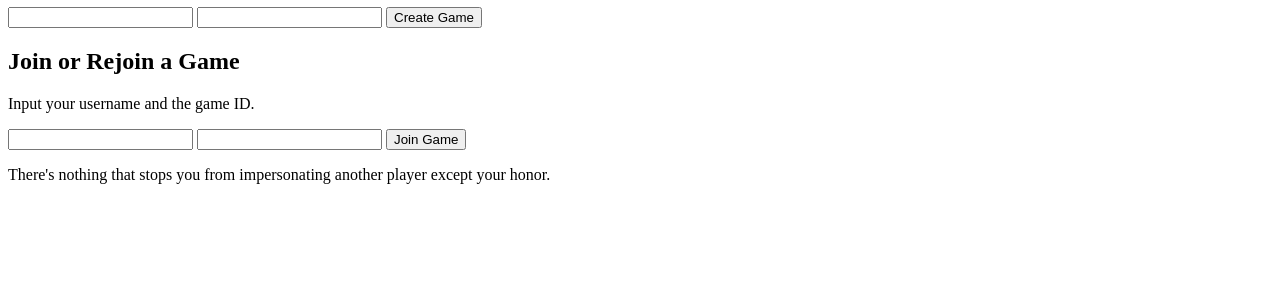
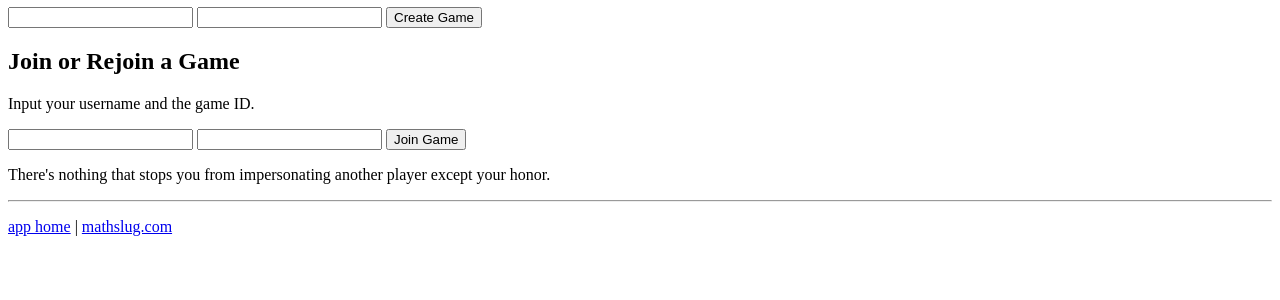
Before and after one commit to mathslug/AvaLong, a Flask app: page /avalom/ in a window 1280 px wide. Shown: the part 154-454 px from the top of the page. Run offline with Flask 3, Linux system fonts and the light colour scheme.

Commit message:
helpful links

```diff
--- a/templates/assassination_on_turn.html
+++ b/templates/assassination_on_turn.html
@@ -35,5 +35,11 @@
 
     <h2>Game Log</h2>
     <p>{{ game_log }}</p>
+
+    <hr>
+    <p>
+        <a href="/avalom/">app home</a> |
+        <a href="https://mathslug.com">mathslug.com</a>
+    </p>
 </body>
 </html>
--- a/templates/general_markdown.html
+++ b/templates/general_markdown.html
@@ -2,5 +2,11 @@
 <html>
 <body>
     {{ content | safe }}
+
+    <hr>
+    <p>
+        <a href="/avalom/">app home</a> |
+        <a href="https://mathslug.com">mathslug.com</a>
+    </p>
 </body>
 </html>
--- a/templates/proposal_on_turn.html
+++ b/templates/proposal_on_turn.html
@@ -37,5 +37,11 @@
 
     <h2>Game Log</h2>
     <p>{{ game_log }}</p>
+
+    <hr>
+    <p>
+        <a href="/avalom/">app home</a> |
+        <a href="https://mathslug.com">mathslug.com</a>
+    </p>
 </body>
 </html>
```
Also changed, not shown: README.md, 1 other file.
